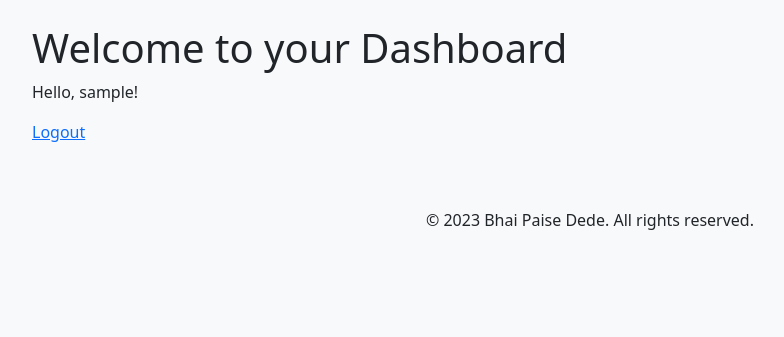
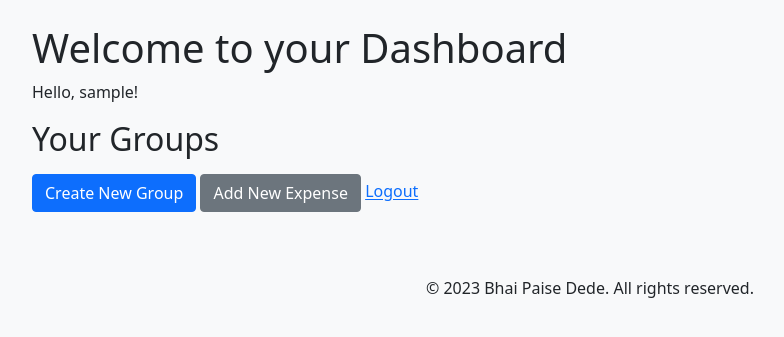
Before and after one commit to daytimedrinkingclub/bhaipaisedede, a Flask app: page /dashboard in a window 1280 px wide. Shown: the part 56-393 px from the top of the page, without its empty margins (50-834 px from the left). Run offline with Flask 3, Linux system fonts and the light colour scheme; the visitor is signed in with stand-in values (Sample User, id 1).

Commit message:
added basic layout so we can start working on this repo further

```diff
--- a/app/templates/auth/dashboard.html
+++ b/app/templates/auth/dashboard.html
@@ -3,5 +3,16 @@
 {% block content %}
     <h1>Welcome to your Dashboard</h1>
     <p>Hello, {{ current_user.username }}!</p>
+
+    <h2>Your Groups</h2>
+    <ul>
+        {% for group in current_user.groups %}
+            <li>{{ group.name }}</li>
+        {% endfor %}
+    </ul>
+
+    <a href="{{ url_for('groups.create_group') }}" class="btn btn-primary">Create New Group</a>
+    <a href="{{ url_for('expenses.create_expense') }}" class="btn btn-secondary">Add New Expense</a>
+
     <a href="{{ url_for('auth.logout') }}">Logout</a>
 {% endblock %}
```
